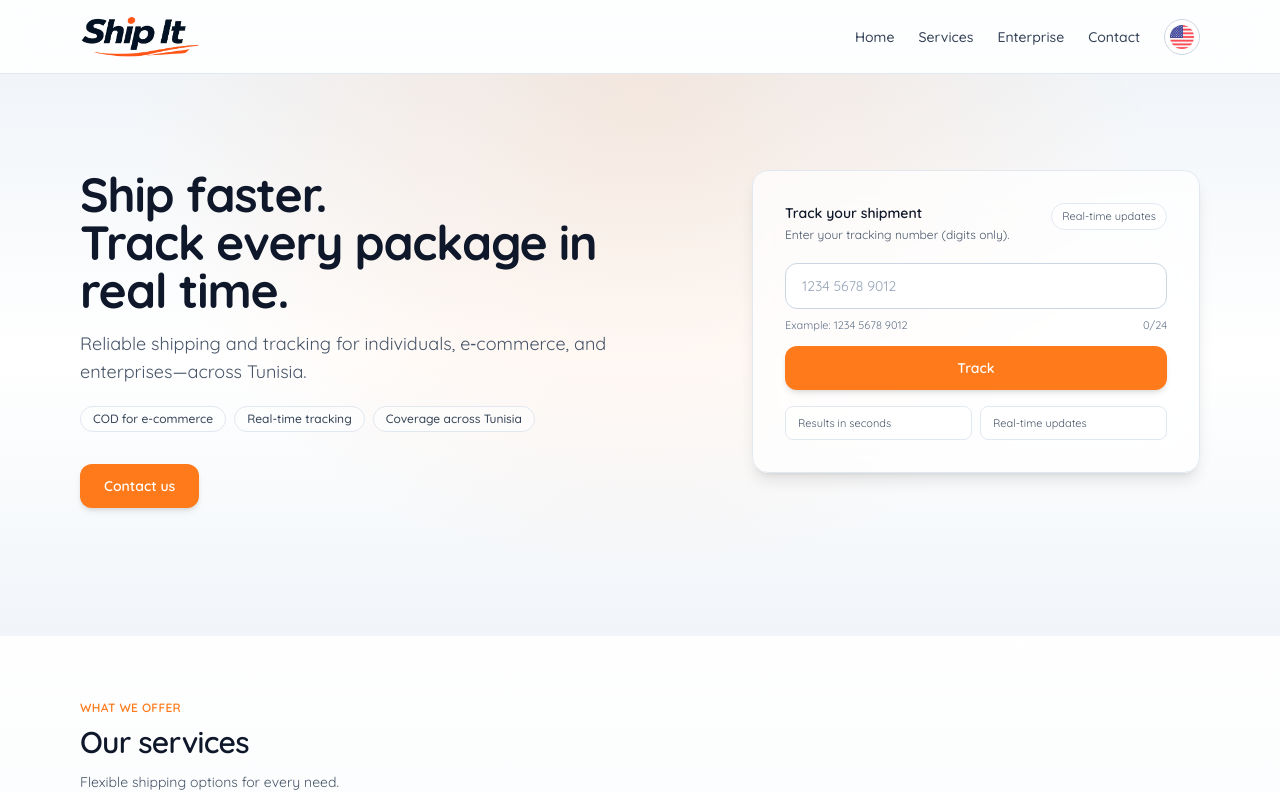
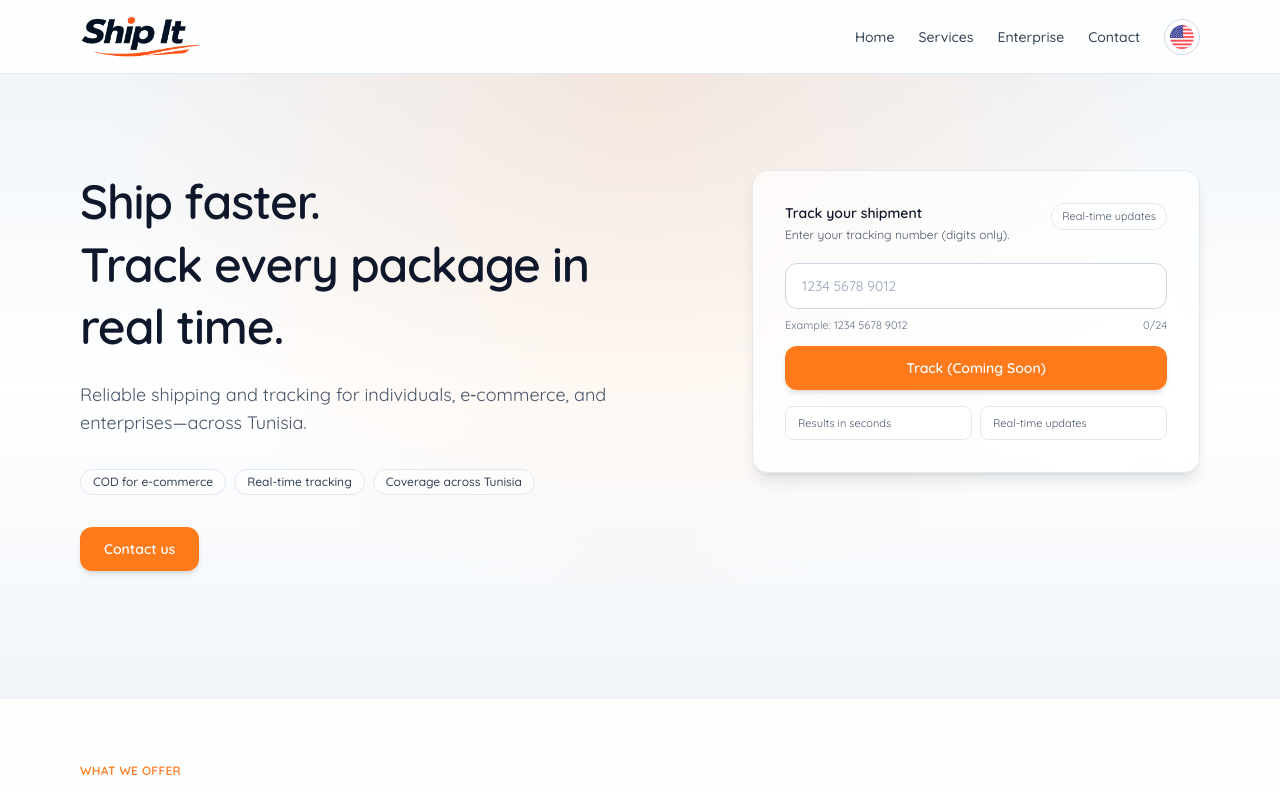
Before and after one commit to ghassensaada/shipit-website, a Next.js app: page /en in a window 1280 px wide. Shown: the top 792 px of the page. Built offline with nearby package versions, Linux system fonts and the light colour scheme.

Commit message:
Improve Arabic hero spacing

```diff
--- a/app/[locale]/page.tsx
+++ b/app/[locale]/page.tsx
@@ -50,22 +50,25 @@ export default function HomePage({ params }: { params: { locale: string } }) {
 >
               <FadeIn delay={0.1}>
                 <h1
-                  className={`
-                    text-4xl sm:text-5xl font-bold tracking-tight
-                    text-slate-900 dark:text-white
-                    whitespace-pre-line
-                  `}
+                  className="
+                  text-4xl sm:text-5xl
+                  font-semibold
+                  leading-[1.35] sm:leading-[1.3]
+                  tracking-tight
+                  text-slate-900 dark:text-white
+                  whitespace-pre-line
+                "
                 >
                   {t.heroTitle}
                 </h1>
               </FadeIn>
 
               <FadeIn delay={0.2}>
-                <p className="mt-4 text-lg text-slate-600 dark:text-white/70 max-w-xl mx-auto md:mx-0">
+                <p className="mt-6 text-lg text-slate-600 dark:text-white/70 max-w-xl mx-auto md:mx-0">
                   {t.heroSubtitle}
                 </p>
 
-                <div className="mt-5 flex flex-wrap gap-2 justify-center md:justify-start">
+                <div className="mt-8 flex flex-wrap gap-2 justify-center md:justify-start">
                   {(t.heroBullets ?? '')
                     .split('|')
                     .filter(Boolean)
--- a/components/tracking-widget.tsx
+++ b/components/tracking-widget.tsx
@@ -198,7 +198,11 @@ export function TrackingWidget({
     transition-all
   "
 >
-          {copy.btn}
+  {locale === 'fr'
+    ? 'Suivre (Bientôt)'
+    : locale === 'ar'
+    ? 'تتبّع (قريبًا)'
+    : 'Track (Coming Soon)'}
 </button>
 
         {/* Extra details back on main page */}
@@ -225,6 +229,8 @@ export function TrackingWidget({
 
         {error && <p className="text-[11px] text-red-500">{error}</p>}
       </form>
+
+
     </div>
   );
 }
```
Lines whose indentation alone changed are shown as unchanged.
